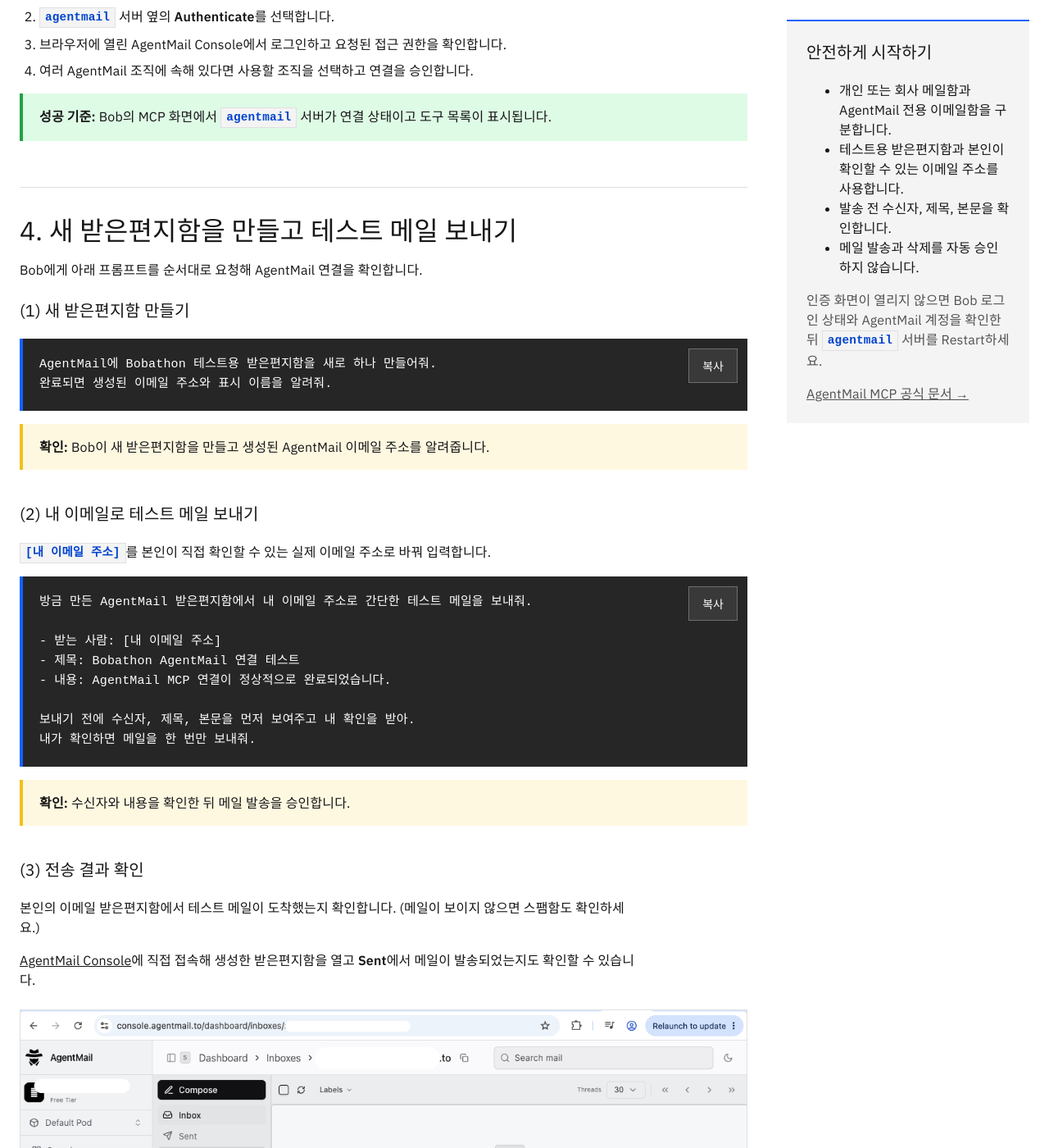
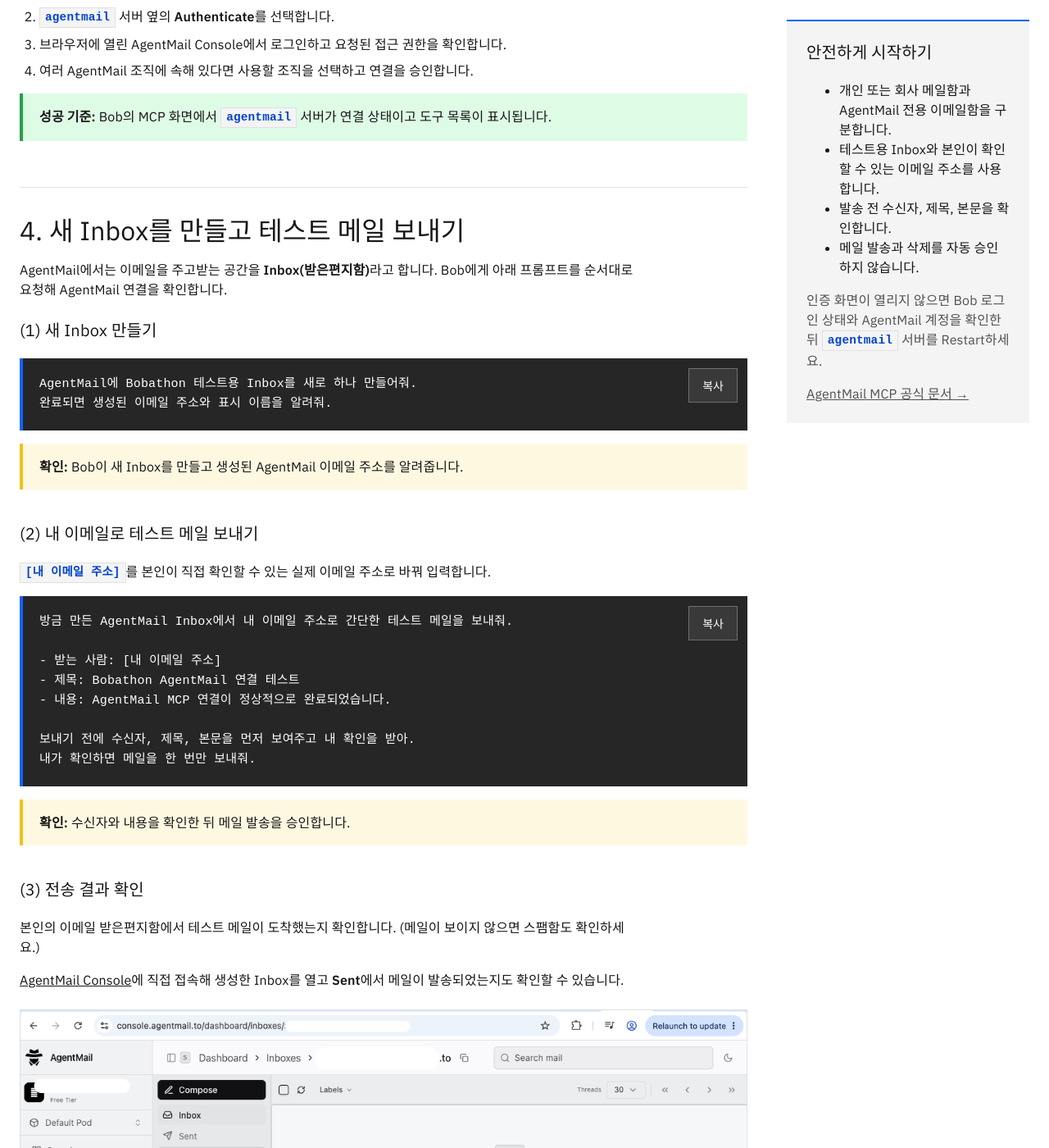
Before and after one commit to ce-aie-labs/bob-labs, a Jekyll site: the page bobathon/ko/guides/agentmail-mcp.html, which Jekyll copies as it is, in a window 1280 px wide and 1400 px high, scrolled down 2100 px. Shown: the whole window at 82% size. Built offline with Jekyll 4.4.1, drawn with Linux system fonts in a browser that asks for light colours; some of the changed text lies outside the part shown.

Commit message:
Use Inbox terminology in the AgentMail guide

```diff
--- a/bobathon/ko/guides/agentmail-mcp.html
+++ b/bobathon/ko/guides/agentmail-mcp.html
@@ -103,17 +103,17 @@
         </section>
 
         <section class="agentmail-examples">
-          <h2>4. 새 받은편지함을 만들고 테스트 메일 보내기</h2>
-          <p>Bob에게 아래 프롬프트를 순서대로 요청해 AgentMail 연결을 확인합니다.</p>
+          <h2>4. 새 Inbox를 만들고 테스트 메일 보내기</h2>
+          <p>AgentMail에서는 이메일을 주고받는 공간을 <strong>Inbox(받은편지함)</strong>라고 합니다. Bob에게 아래 프롬프트를 순서대로 요청해 AgentMail 연결을 확인합니다.</p>
 
-          <h3>(1) 새 받은편지함 만들기</h3>
-          <pre id="prompt-agentmail-inbox" class="prompt">AgentMail에 Bobathon 테스트용 받은편지함을 새로 하나 만들어줘.
+          <h3>(1) 새 Inbox 만들기</h3>
+          <pre id="prompt-agentmail-inbox" class="prompt">AgentMail에 Bobathon 테스트용 Inbox를 새로 하나 만들어줘.
 완료되면 생성된 이메일 주소와 표시 이름을 알려줘.<button class="copy-button" type="button" data-copy="prompt-agentmail-inbox">복사</button></pre>
-          <div class="warning-note"><strong>확인:</strong> Bob이 새 받은편지함을 만들고 생성된 AgentMail 이메일 주소를 알려줍니다.</div>
+          <div class="warning-note"><strong>확인:</strong> Bob이 새 Inbox를 만들고 생성된 AgentMail 이메일 주소를 알려줍니다.</div>
 
           <h3>(2) 내 이메일로 테스트 메일 보내기</h3>
           <p><code>[내 이메일 주소]</code>를 본인이 직접 확인할 수 있는 실제 이메일 주소로 바꿔 입력합니다.</p>
-          <pre id="prompt-agentmail-send" class="prompt">방금 만든 AgentMail 받은편지함에서 내 이메일 주소로 간단한 테스트 메일을 보내줘.
+          <pre id="prompt-agentmail-send" class="prompt">방금 만든 AgentMail Inbox에서 내 이메일 주소로 간단한 테스트 메일을 보내줘.
 
 - 받는 사람: [내 이메일 주소]
 - 제목: Bobathon AgentMail 연결 테스트
@@ -125,10 +125,10 @@
 
           <h3>(3) 전송 결과 확인</h3>
           <p>본인의 이메일 받은편지함에서 테스트 메일이 도착했는지 확인합니다. (메일이 보이지 않으면 스팸함도 확인하세요.)</p>
-          <p><a href="https://console.agentmail.to/">AgentMail Console</a>에 직접 접속해 생성한 받은편지함을 열고 <strong>Sent</strong>에서 메일이 발송되었는지도 확인할 수 있습니다.</p>
-          <figure class="screenshot-slot" data-screenshot="../../images/08_a.png" data-alt="AgentMail Console에서 생성한 받은편지함과 Sent 메뉴를 확인하는 화면">
+          <p><a href="https://console.agentmail.to/">AgentMail Console</a>에 직접 접속해 생성한 Inbox를 열고 <strong>Sent</strong>에서 메일이 발송되었는지도 확인할 수 있습니다.</p>
+          <figure class="screenshot-slot" data-screenshot="../../images/08_a.png" data-alt="AgentMail Console에서 생성한 Inbox와 Sent 메뉴를 확인하는 화면">
             <div><span>화면 캡처</span><strong>AgentMail Console에서 발송 기록 확인</strong><code>images/08_a.png</code></div>
-            <figcaption>생성한 받은편지함을 연 뒤 <strong>Sent</strong>에서 테스트 메일의 발송 여부를 확인합니다.</figcaption>
+            <figcaption>생성한 Inbox를 연 뒤 <strong>Sent</strong>에서 테스트 메일의 발송 여부를 확인합니다.</figcaption>
           </figure>
           <div class="warning-note"><strong>참고:</strong> 다양한 MCP 도구를 이용해 오늘 뉴스를 검색하고 요약하는 등 여러 추가 작업을 해 볼 수 있습니다.</div>
         </section>
@@ -136,7 +136,7 @@
         <section>
           <h2>5. 실습 후 정리</h2>
           <ol>
-            <li>테스트 받은편지함과 메시지가 더 이상 필요 없는지 먼저 확인합니다.</li>
+            <li>테스트 Inbox와 메시지가 더 이상 필요 없는지 먼저 확인합니다.</li>
             <li>삭제가 필요하면 Bob이 삭제 대상을 다시 보여주게 한 뒤 한 번만 승인합니다.</li>
             <li>Bob의 MCP 화면에서 <code>agentmail</code> 인증을 초기화합니다.</li>
             <li><code>.bob/mcp.json</code>에서 <code>agentmail</code> 항목을 삭제하거나 <code>"disabled": true</code>로 변경합니다.</li>
@@ -148,7 +148,7 @@
         <h3>안전하게 시작하기</h3>
         <ul>
           <li>개인 또는 회사 메일함과 AgentMail 전용 이메일함을 구분합니다.</li>
-          <li>테스트용 받은편지함과 본인이 확인할 수 있는 이메일 주소를 사용합니다.</li>
+          <li>테스트용 Inbox와 본인이 확인할 수 있는 이메일 주소를 사용합니다.</li>
           <li>발송 전 수신자, 제목, 본문을 확인합니다.</li>
           <li>메일 발송과 삭제를 자동 승인하지 않습니다.</li>
         </ul>
```
